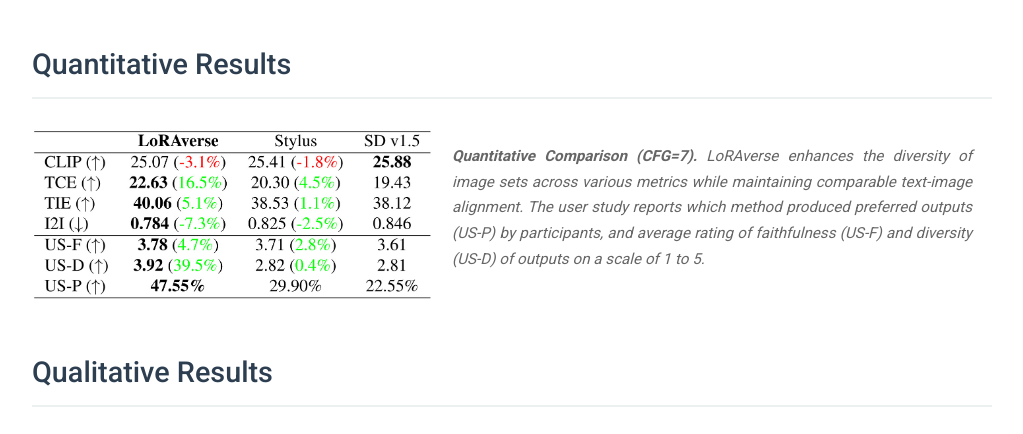
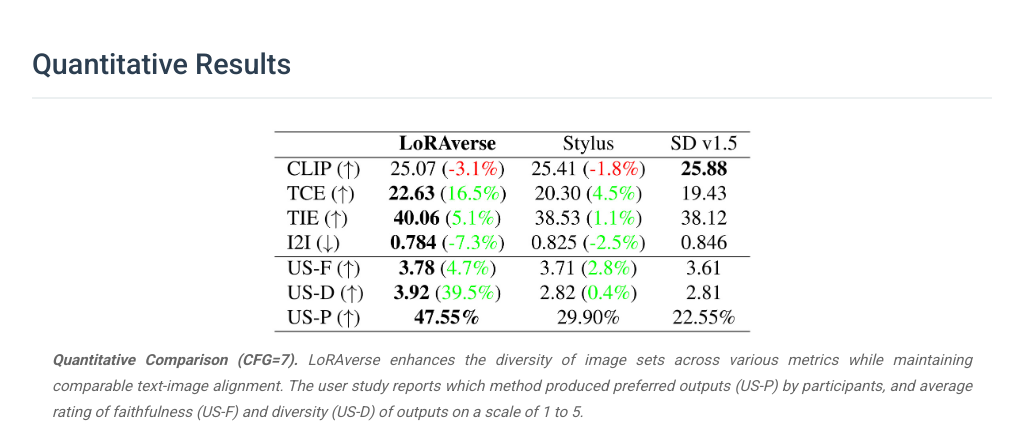
Before and after one commit to mertsonmezer/loraverse.github.io, a plain HTML site: page index.html in a window 1280 px wide. Shown: the part 2100-2534 px from the top of the page, without its empty margins (128-1151 px from the left). Drawn offline with Linux system fonts and the light colour scheme; grey boxes are pictures that could not be loaded; some icons are missing.

```diff
--- a/assets/style.css
+++ b/assets/style.css
@@ -239,12 +239,16 @@ body {
 /* Figure variants */
 .figure.quantitative {
   display: flex;
-  justify-content: center;
+  flex-direction: column; /* stack image and caption vertically */
+  align-items: center;     /* center contents horizontally */
 }
 
 .figure.quantitative .quantitative-img {
-  max-width: 400px;
-  width: 100%;
+  display: block;
+  margin: 0 auto;         /* ensure centering in non-flex fallbacks */
+  max-width: 480px;       /* make the image smaller */
+  width: 100%;            /* responsive scaling down on small screens */
+  height: auto;
 }
 
 .figure.plain img,
```
